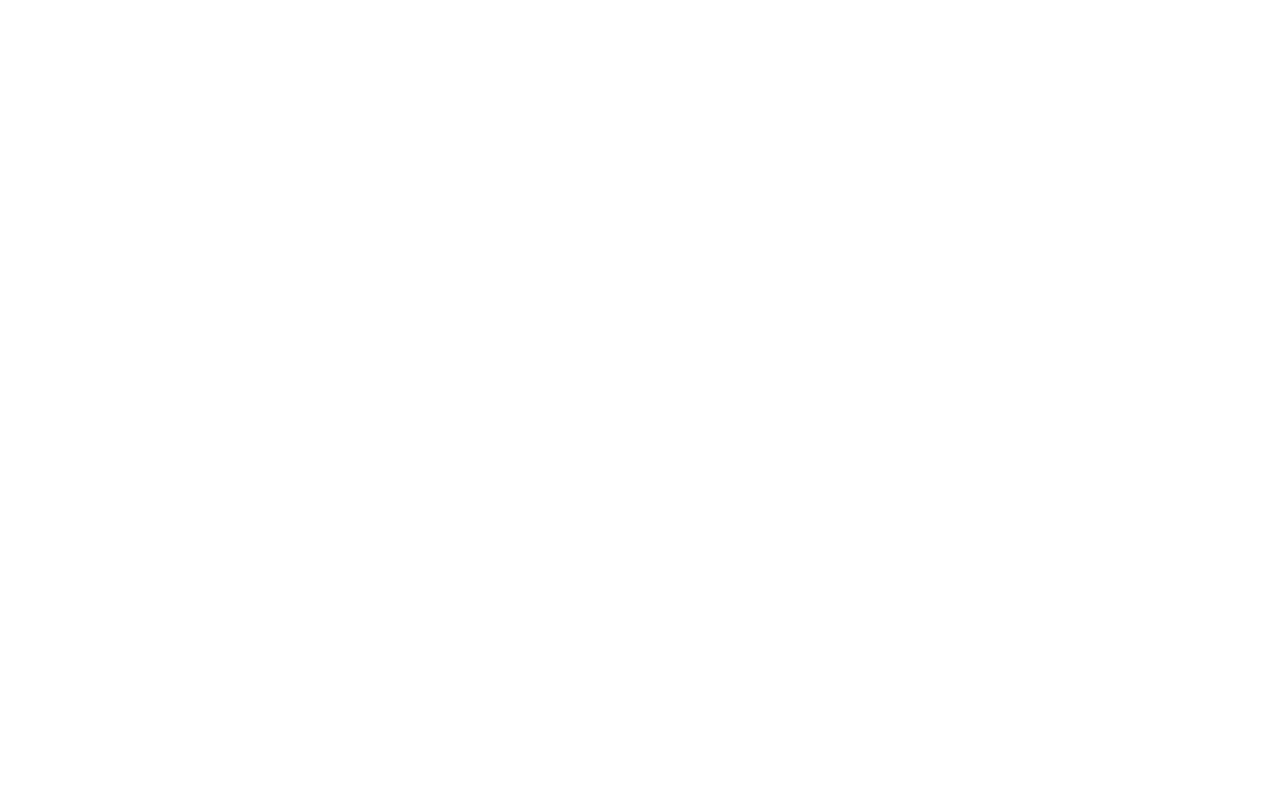
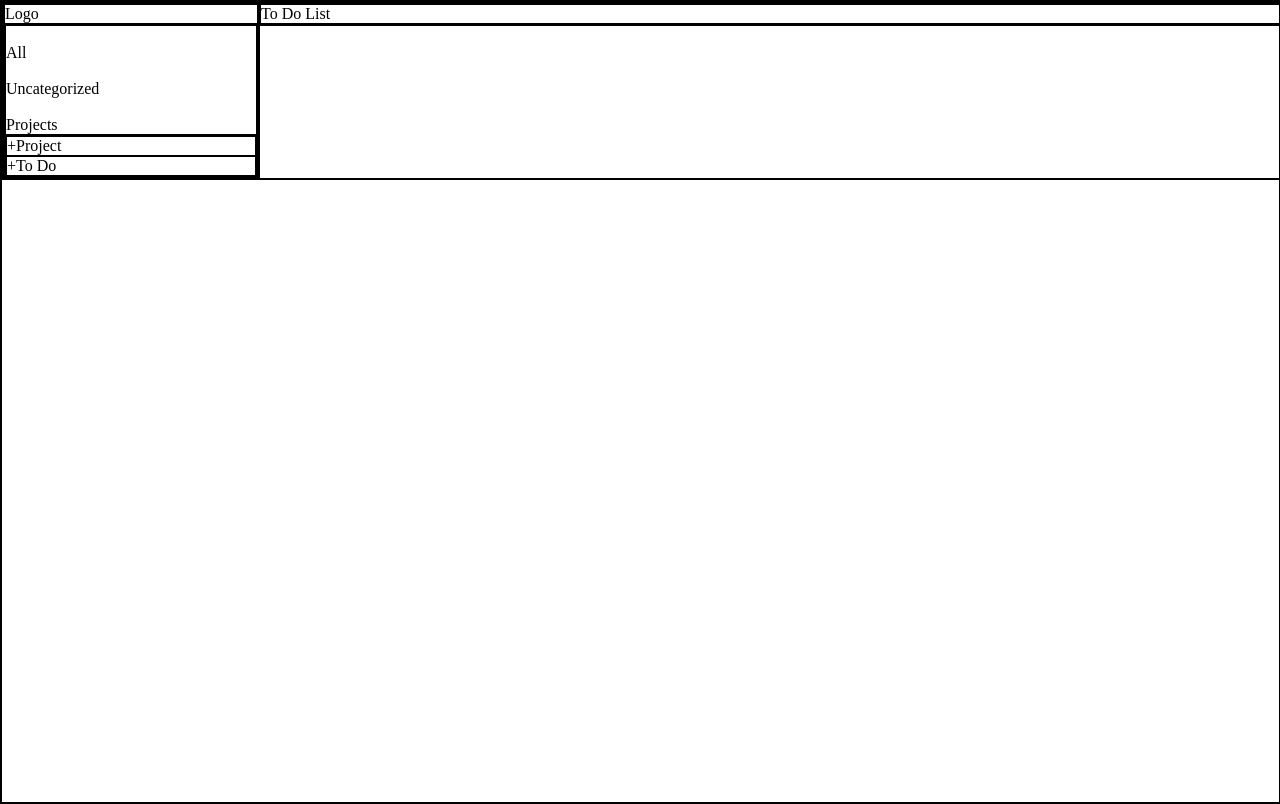
Before and after one commit to pctaylor/todo-list, a website built with webpack: page dist/index.html in a window 1280 px wide. Built offline with Linux system fonts and the light colour scheme.

Commit message:
wireframing basic elements

```diff
--- a/package.json
+++ b/package.json
@@ -19,6 +19,9 @@
   },
   "homepage": "https://github.com/pctaylor/todo-list#readme",
   "devDependencies": {
+    "css-loader": "^6.8.1",
+    "mini-css-extract-plugin": "^2.7.6",
+    "style-loader": "^3.3.3",
     "webpack": "^5.88.2",
     "webpack-cli": "^5.1.4"
   },
--- a/src/index.js
+++ b/src/index.js
@@ -1,4 +1,4 @@
-import * as dateFns from 'date-fns';
+import './style.css';
 import { Todo } from './todo';
 import { Project } from './project';
 import { TodoList } from './todo-list-logic'
--- /dev/null
+++ b/src/style.css
@@ -0,0 +1,27 @@
+/* GLOBAL STYLES ---------------------------------------*/
+* {
+    border: solid black 1px;
+}
+
+body {
+    height: 100vh;
+    width: 100vw;
+    margin: 0;
+    padding: 0;
+}
+
+#content {
+    width: 100%;
+    display: grid;
+    grid-template-columns: 1fr 4fr;
+}
+
+/* SIDEBAR -------------------------------------------*/
+#projectArea {
+    display: flex;
+    flex-direction: column;
+    justify-content: space-between;
+}
+
+
+/* TO DO LIST -------------------------------------------*/
--- a/webpack.config.js
+++ b/webpack.config.js
@@ -1,3 +1,4 @@
+const MiniCssExtractPlugin = require('mini-css-extract-plugin');
 const path = require('path');
 
 module.exports = {
@@ -6,4 +7,16 @@ module.exports = {
     filename: 'bundle.js',
     path: path.resolve(__dirname, 'dist'),
   },
+  module: {
+    rules: [
+      {
+        test: /\.css$/i,
+        use: ['style-loader', 'css-loader'],
+      },
+     {
+       test: /\.(png|svg|jpg|jpeg|gif)$/i,
+       type: 'asset/resource',
+     },
+    ],
+  },
 };
```
Also changed, not shown: dist/bundle.js, dist/index.html, 1 other file.
